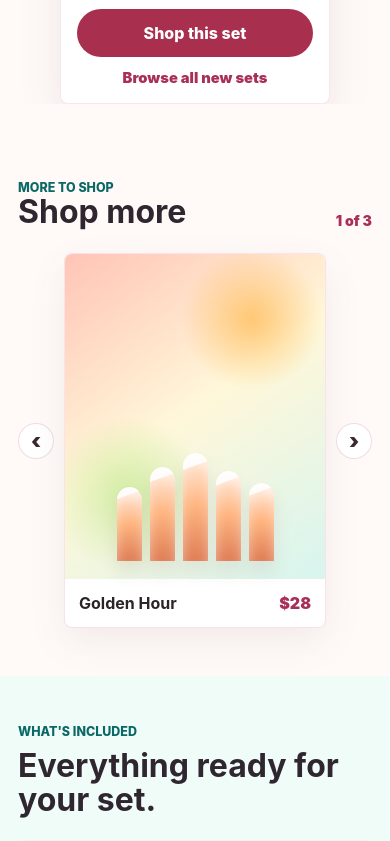
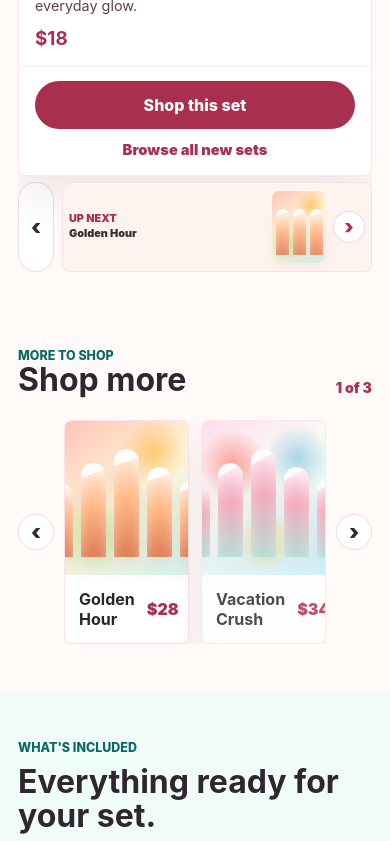
Before and after one commit to cashmoneyrick9/YourPrettySets, a React (Vite) app: page / in a window 390 px wide. Shown: the part 1695-2536 px from the top of the page. Built offline with nearby package versions, Linux system fonts and the light colour scheme.

Commit message:
Restore richer home carousels

```diff
--- a/src/pages/HomePage.tsx
+++ b/src/pages/HomePage.tsx
@@ -63,8 +63,11 @@ export function HomePage() {
   const [activeFaqIndex, setActiveFaqIndex] = useState(0);
   const activeStep = confidenceSteps[activeStepIndex];
   const activeWeeklyProduct = weeklyProducts[activeWeeklyIndex];
+  const nextWeeklyProduct = weeklyProducts[(activeWeeklyIndex + 1) % weeklyProducts.length];
   const activeReview = reviews[activeReviewIndex];
   const activeShopMoreProduct = shopMoreProducts[activeShopMoreIndex];
+  const nextShopMoreProduct = shopMoreProducts[(activeShopMoreIndex + 1) % shopMoreProducts.length];
+  const visibleShopMoreProducts = [activeShopMoreProduct, nextShopMoreProduct];
   const nextReview = reviews[(activeReviewIndex + 1) % reviews.length];
   const showPreviousStep = () => {
     setActiveStepIndex((current) => (current === 0 ? confidenceSteps.length - 1 : current - 1));
@@ -203,13 +206,19 @@ export function HomePage() {
               </a>
             </div>
           </article>
-          <button
-            aria-label="Next weekly set"
-            className="weekly-set-carousel__button"
-            onClick={showNextWeeklySet}
-            type="button"
-          >
-            ›
+          <button aria-label="Next weekly set" className="weekly-set__peek" onClick={showNextWeeklySet} type="button">
+            <span className="weekly-set__peek-copy">
+              <span className="weekly-set__peek-label">Up next</span>
+              <span className="weekly-set__peek-name">{nextWeeklyProduct.name}</span>
+            </span>
+            <span className={`product-art product-art--${nextWeeklyProduct.detailTier}`} aria-hidden="true">
+              <span className="product-art__nail product-art__nail--one" />
+              <span className="product-art__nail product-art__nail--two" />
+              <span className="product-art__nail product-art__nail--three" />
+            </span>
+            <span className="weekly-set__peek-arrow" aria-hidden="true">
+              ›
+            </span>
           </button>
         </div>
       </section>
@@ -232,8 +241,17 @@ export function HomePage() {
           >
             ‹
           </button>
-          <div className="shop-more-carousel__card">
-            <ProductCard product={activeShopMoreProduct} />
+          <div className="shop-more-carousel__viewport">
+            <div className="shop-more-carousel__track">
+              {visibleShopMoreProducts.map((product, index) => (
+                <div
+                  className={`shop-more-carousel__card${index === 0 ? " shop-more-carousel__card--active" : ""}`}
+                  key={product.id}
+                >
+                  <ProductCard product={product} />
+                </div>
+              ))}
+            </div>
           </div>
           <button
             aria-label="Next shop more product"
--- a/src/styles.css
+++ b/src/styles.css
@@ -446,10 +446,10 @@ h1 {
 }
 
 .weekly-set-layout {
-  align-items: center;
+  align-items: stretch;
   display: grid;
   gap: 10px;
-  grid-template-columns: 36px minmax(0, 1fr) 36px;
+  grid-template-columns: 36px minmax(0, 1fr) minmax(88px, 0.22fr);
   margin-inline: auto;
   max-width: 1040px;
   overflow: hidden;
@@ -535,6 +535,70 @@ h1 {
   font-weight: 900;
 }
 
+.weekly-set__peek {
+  align-content: center;
+  background: #fff3f0;
+  border: 1px solid rgba(217, 79, 124, 0.12);
+  border-radius: 8px;
+  color: #392a31;
+  cursor: pointer;
+  display: grid;
+  font: inherit;
+  gap: 8px;
+  justify-items: center;
+  min-width: 0;
+  overflow: hidden;
+  padding: 10px;
+  text-align: center;
+}
+
+.weekly-set__peek .product-art {
+  aspect-ratio: 3 / 4;
+  border-radius: 8px;
+  gap: 5px;
+  min-height: 0;
+  padding: 10px 6px;
+  width: min(112px, 100%);
+}
+
+.weekly-set__peek .product-art__nail {
+  min-height: 58px;
+  width: 17px;
+}
+
+.weekly-set__peek-copy {
+  display: grid;
+  gap: 3px;
+  justify-items: center;
+  min-width: 0;
+}
+
+.weekly-set__peek-label,
+.weekly-set__peek-name {
+  font-size: 0.78rem;
+  font-weight: 900;
+  line-height: 1.1;
+}
+
+.weekly-set__peek-label {
+  color: #a82f57;
+  text-transform: uppercase;
+}
+
+.weekly-set__peek-arrow {
+  align-items: center;
+  background: #ffffff;
+  border: 1px solid rgba(168, 47, 87, 0.18);
+  border-radius: 999px;
+  color: #a82f57;
+  display: inline-flex;
+  font-size: 1.25rem;
+  font-weight: 900;
+  height: 32px;
+  justify-content: center;
+  width: 32px;
+}
+
 .shop-more-section {
   padding-top: clamp(28px, 4vw, 48px);
 }
@@ -559,11 +623,26 @@ h1 {
   gap: 10px;
   grid-template-columns: 36px minmax(0, 1fr) 36px;
   margin-inline: auto;
-  max-width: 360px;
+  max-width: 560px;
+}
+
+.shop-more-carousel__viewport {
+  min-width: 0;
+  overflow: hidden;
+}
+
+.shop-more-carousel__track {
+  display: grid;
+  gap: 12px;
+  grid-template-columns: repeat(2, minmax(0, 1fr));
 }
 
 .shop-more-carousel__card {
   min-width: 0;
+}
+
+.shop-more-carousel__card:not(.shop-more-carousel__card--active) {
+  opacity: 0.82;
 }
 
 .shop-more-carousel__button {
@@ -1022,6 +1101,7 @@ h1 {
 }
 
 .weekly-set-carousel__button:focus-visible,
+.weekly-set__peek:focus-visible,
 .shop-more-carousel__button:focus-visible,
 .confidence-carousel__button:focus-visible,
 .confidence-dots__dot:focus-visible {
@@ -1595,8 +1675,11 @@ h1 {
 
 @media (max-width: 760px) {
   .weekly-set-layout {
-    gap: 8px;
-    grid-template-columns: 34px minmax(0, 1fr) 34px;
+    gap: 6px;
+    grid-template-areas:
+      "card card"
+      "previous peek";
+    grid-template-columns: 38px minmax(0, 1fr);
   }
 
   .weekly-set-heading {
@@ -1605,12 +1688,52 @@ h1 {
   }
 
   .weekly-set-card {
+    grid-area: card;
     grid-template-columns: 1fr;
   }
 
   .weekly-set-carousel__button {
-    align-self: start;
-    margin-top: clamp(82px, 28vw, 112px);
+    align-self: stretch;
+    grid-area: previous;
+    height: auto;
+    margin-top: 0;
+  }
+
+  .weekly-set__peek {
+    align-items: center;
+    grid-area: peek;
+    grid-template-columns: minmax(0, 1fr) 54px 32px;
+    gap: 7px;
+    justify-items: start;
+    padding: 8px 6px;
+    text-align: left;
+  }
+
+  .weekly-set__peek-copy {
+    justify-items: start;
+  }
+
+  .weekly-set__peek .product-art {
+    gap: 4px;
+    padding: 8px 4px;
+  }
+
+  .weekly-set__peek .product-art__nail {
+    min-height: 46px;
+    width: 13px;
+  }
+
+  .weekly-set__peek-label,
+  .weekly-set__peek-name {
+    font-size: 0.68rem;
+  }
+
+  .weekly-set__peek-label {
+    display: block;
+  }
+
+  .weekly-set__peek-name {
+    display: block;
   }
 
   .weekly-set-art {
@@ -1820,13 +1943,21 @@ h1 {
 
   .weekly-set-layout {
     gap: 6px;
-    grid-template-columns: 32px minmax(0, 1fr) 32px;
+    grid-template-columns: 36px minmax(0, 1fr);
   }
 
   .weekly-set-carousel__button {
-    height: 32px;
-    margin-top: 92px;
-    width: 32px;
+    height: 30px;
+    width: 30px;
+  }
+
+  .weekly-set__peek {
+    padding-inline: 4px;
+  }
+
+  .weekly-set__peek-arrow {
+    height: 28px;
+    width: 28px;
   }
 
   .weekly-set-card__body h3 {
@@ -1838,8 +1969,12 @@ h1 {
   }
 
   .shop-more-carousel {
+    gap: 6px;
+    grid-template-columns: 30px minmax(0, 1fr) 30px;
+  }
+
+  .shop-more-carousel__track {
     gap: 8px;
-    grid-template-columns: 34px minmax(0, 1fr) 34px;
   }
 
   .collection-card {
```
Also changed, not shown: 2 other files (tests, documents, lock files or other folders).
